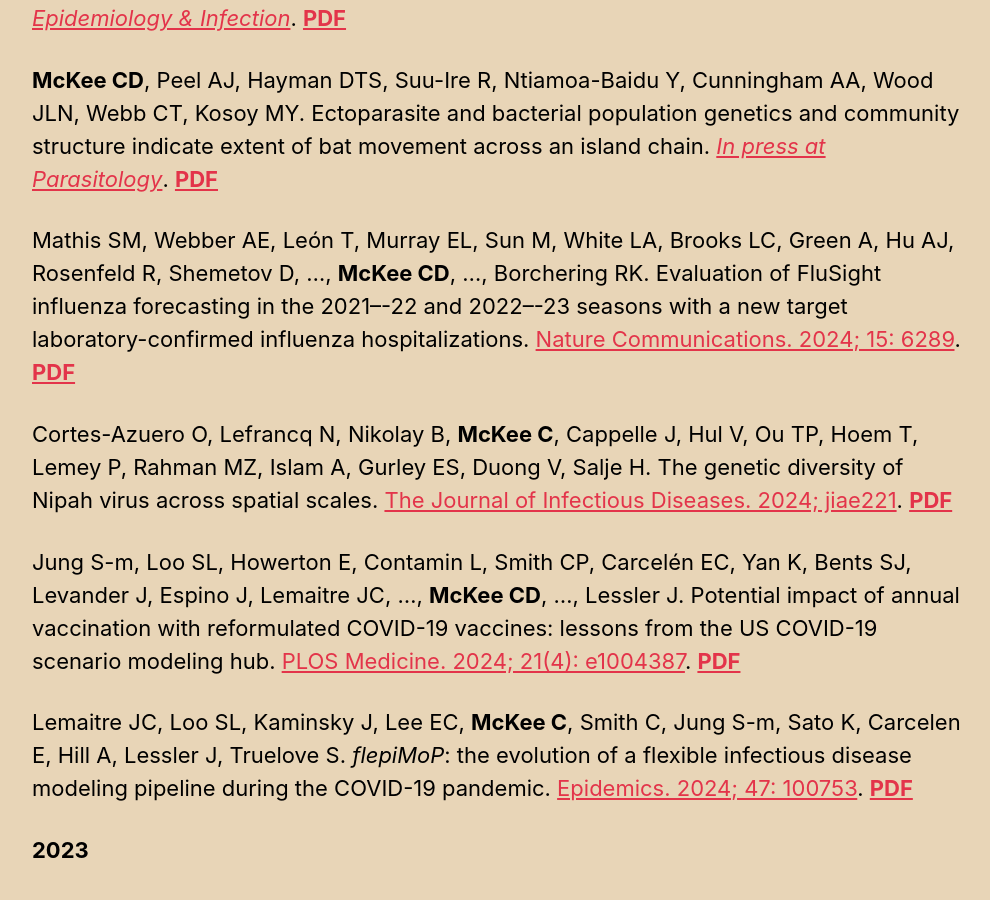
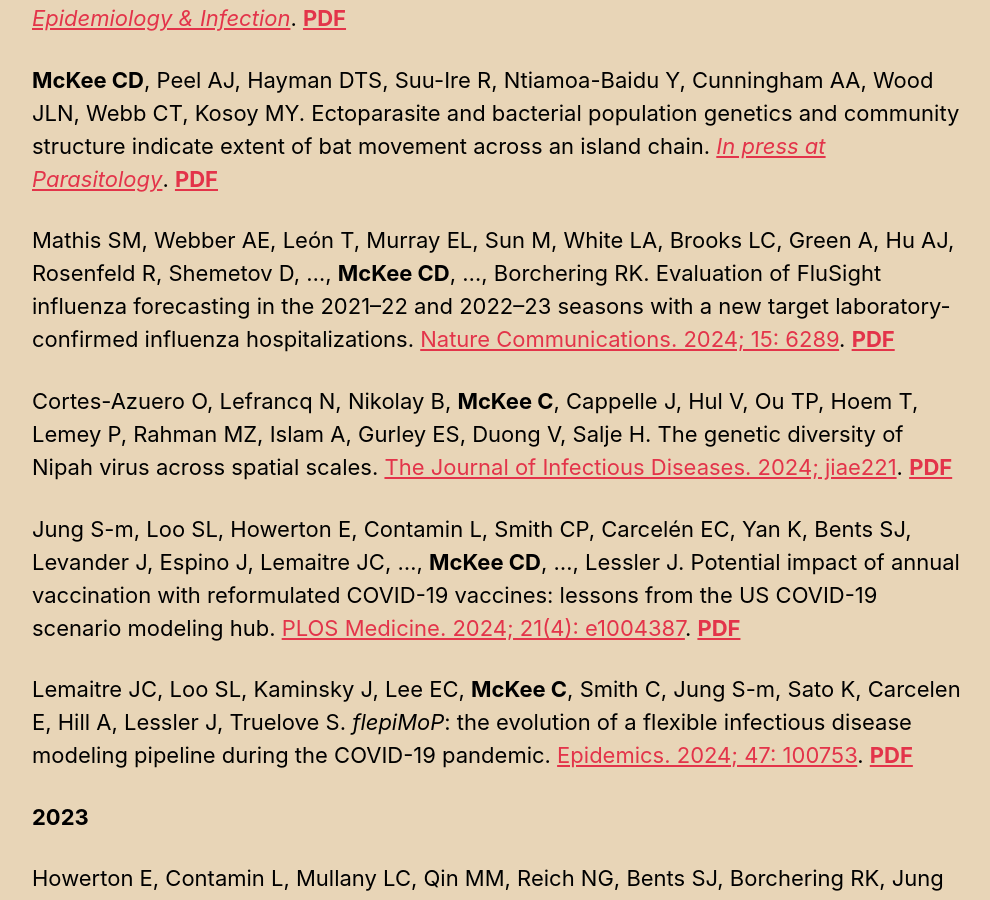
Before and after one commit to clifmckee/clifmckee.github.io, a Jekyll site: the page built from _pages/publications.md, in a window 1280 px wide and 900 px high, scrolled down 702 px. Shown: the whole window, without its empty margins (290-1280 px from the left). Built offline with Jekyll 4.4.1, drawn with Linux system fonts in a browser that asks for light colours; cached includes are drawn as plain includes.

```diff
--- a/_pages/publications.md
+++ b/_pages/publications.md
@@ -20,7 +20,7 @@ Follow my research on [Google Scholar](https://scholar.google.com/citations?user
 
 **McKee CD**, Peel AJ, Hayman DTS, Suu-Ire R, Ntiamoa-Baidu Y, Cunningham AA, Wood JLN, Webb CT, Kosoy MY. Ectoparasite and bacterial population genetics and community structure indicate extent of bat movement across an island chain. [_In press at Parasitology_](https://doi.org/10.1017/S0031182024000660). [**PDF**](http://clifmckee.github.io/files/2024_McKee_Parasitology.pdf)
 
-Mathis SM, Webber AE, León T, Murray EL, Sun M, White LA, Brooks LC, Green A, Hu AJ, Rosenfeld R, Shemetov D, ..., **McKee CD**, ..., Borchering RK. Evaluation of FluSight influenza forecasting in the 2021–-22 and 2022–-23 seasons with a new target laboratory-confirmed influenza hospitalizations. [Nature Communications. 2024; 15: 6289](https://doi.org/10.1038/s41467-024-50601-9). [**PDF**](http://clifmckee.github.io/files/2024_Mathis_Nat_Commun.pdf)
+Mathis SM, Webber AE, León T, Murray EL, Sun M, White LA, Brooks LC, Green A, Hu AJ, Rosenfeld R, Shemetov D, ..., **McKee CD**, ..., Borchering RK. Evaluation of FluSight influenza forecasting in the 2021–22 and 2022–23 seasons with a new target laboratory-confirmed influenza hospitalizations. [Nature Communications. 2024; 15: 6289](https://doi.org/10.1038/s41467-024-50601-9). [**PDF**](http://clifmckee.github.io/files/2024_Mathis_Nat_Commun.pdf)
 
 Cortes-Azuero O, Lefrancq N, Nikolay B, **McKee C**, Cappelle J, Hul V, Ou TP, Hoem T, Lemey P, Rahman MZ, Islam A, Gurley ES, Duong V, Salje H. The genetic diversity of Nipah virus across spatial scales. [The Journal of Infectious Diseases. 2024; jiae221](https://doi.org/10.1093/infdis/jiae221). [**PDF**](http://clifmckee.github.io/files/2024_Cortes-Azuero_JID.pdf)
 
```
